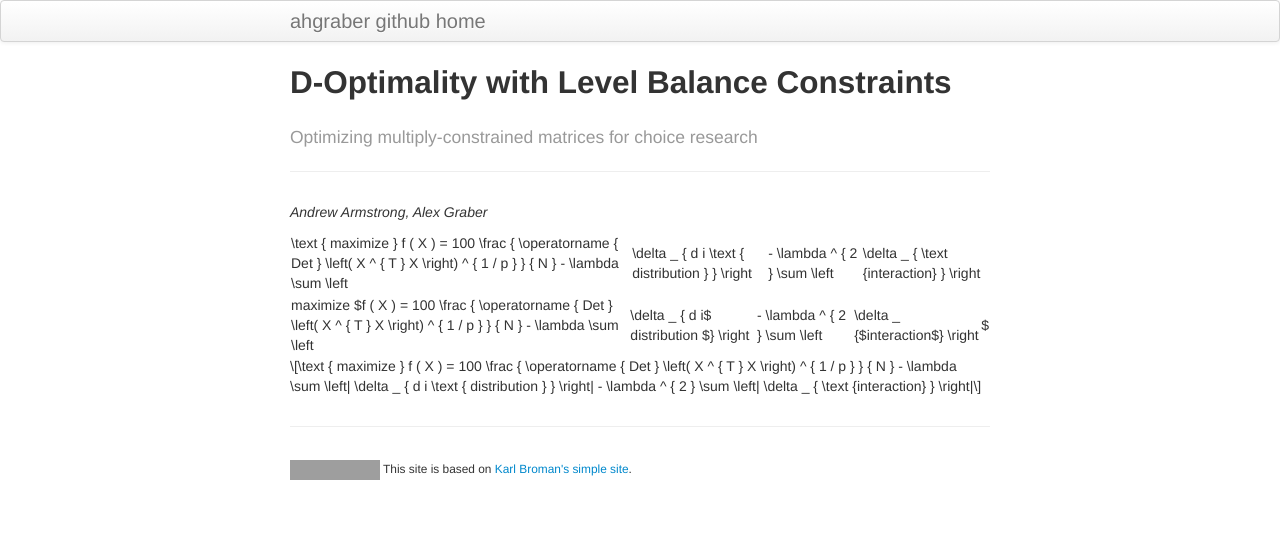
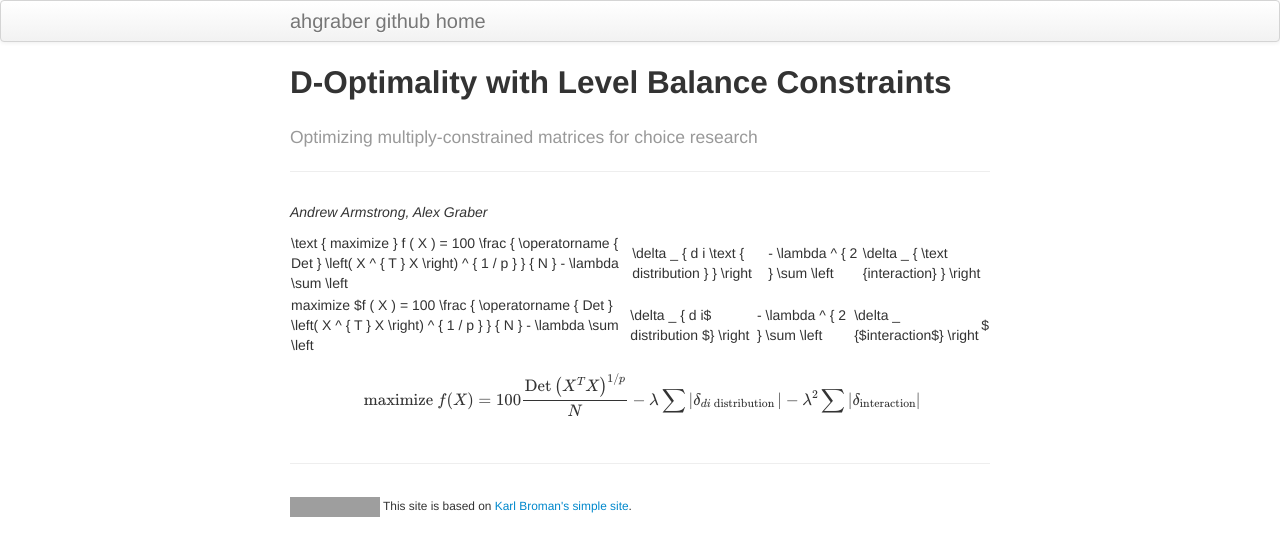
Before and after one commit to ahgraber/Fedorov, a Jekyll site: the page built from index.md, in a window 1280 px wide. Shown: the top 556 px of the page. Built offline with Jekyll 4.4.1, drawn with Linux system fonts in a browser that asks for light colours; formulas are drawn with MathJax 3; part of the change alters nothing that is shown; grey boxes are pictures that could not be loaded.

```diff
--- a/_includes/themes/twitter/default.html
+++ b/_includes/themes/twitter/default.html
@@ -18,6 +18,17 @@
     <link href="{{ ASSET_PATH }}/bootstrap/css/bootstrap.2.2.2.min.css" rel="stylesheet">
     <link href="{{ ASSET_PATH }}/css/style.css?body=1" rel="stylesheet" type="text/css" media="all">
     <link href="{{ ASSET_PATH }}/css/kbroman.css" rel="stylesheet" type="text/css" media="all">
+
+    <script type="text/x-mathjax-config">
+      MathJax.Hub.Config({
+        tex2jax: {
+          skipTags: ['script', 'noscript', 'style', 'textarea', 'pre'],
+          inlineMath: [['$','$']]
+          displayMath: [ ['$$','$$'], ['\[','\]'] ]
+        }
+      });
+    </script>
+    <script src="https://cdn.mathjax.org/mathjax/latest/MathJax.js?config=TeX-AMS-MML_HTMLorMML" type="text/javascript"></script>
 
     <!-- Le fav and touch icons -->
 
```
